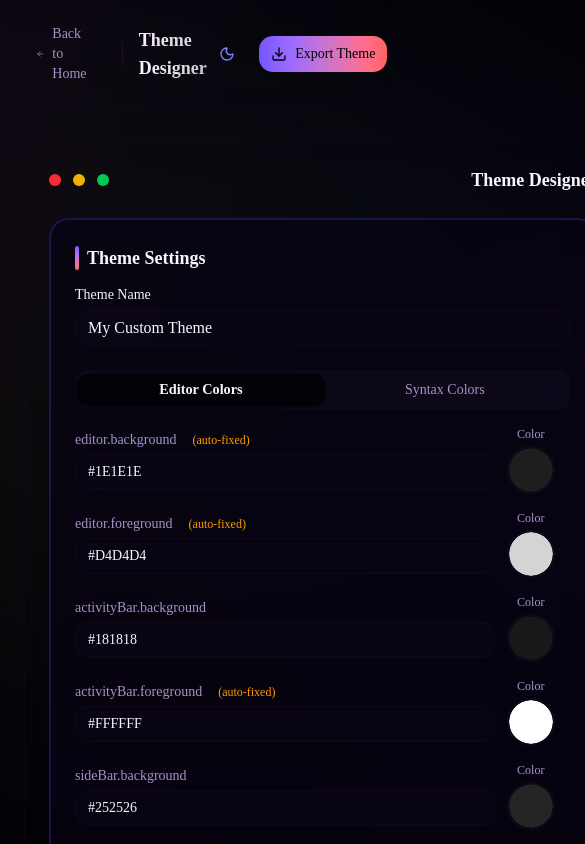
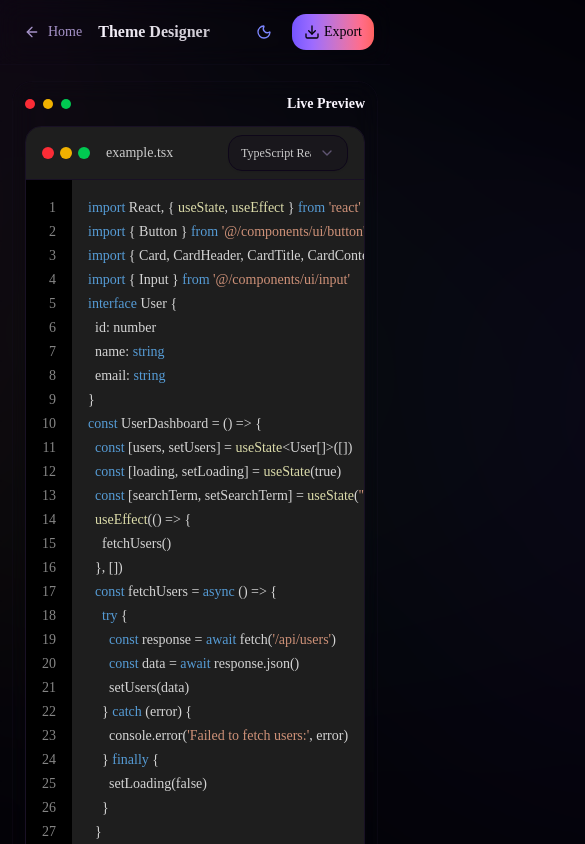
Before and after one commit to SymphonyIceAttack/themecraft, a Next.js app: page /editor in a window 390 px wide. Shown: the top 844 px of the page, 585 px wide, since content can reach past the window. Built offline with nearby package versions, Linux system fonts and the light colour scheme.

Commit message:
feat: fix mobie

```diff
--- a/app/editor/page.tsx
+++ b/app/editor/page.tsx
@@ -69,35 +69,37 @@ export default function EditorPage() {
 
   return (
     <div className="min-h-screen">
-      {/* Simplified header for editor page */}
+      {/* Optimized header for editor page */}
       <header className="sticky top-0 z-50 glass border-b border-border/30">
-        <div className="container mx-auto px-6 py-4">
+        <div className="container mx-auto px-4 sm:px-6 py-3 sm:py-4">
           <div className="flex items-center justify-between">
             {/* Logo and back button */}
-            <div className="flex items-center gap-4">
+            <div className="flex items-center gap-2 sm:gap-4 min-w-0 flex-1">
               <Link
                 href="/"
-                className="flex items-center gap-2 px-3 py-2 rounded-lg text-sm font-medium text-muted-foreground hover:text-foreground hover:bg-accent/20 transition-all duration-300 group"
+                className="flex items-center gap-2 px-2 sm:px-3 py-2 rounded-lg text-sm font-medium text-muted-foreground hover:text-foreground hover:bg-accent/20 transition-all duration-300 group flex-shrink-0 touch-manipulation"
               >
                 <ArrowLeft className="w-4 h-4 group-hover:-translate-x-1 transition-transform" />
-                Back to Home
+                <span className="hidden xs:inline">Back to Home</span>
+                <span className="xs:hidden">Home</span>
               </Link>
-              <div className="h-6 w-px bg-border" />
-              <h1 className="text-lg font-bold bg-gradient-to-r from-foreground to-foreground/80 bg-clip-text text-transparent">
+              <div className="h-6 w-px bg-border hidden sm:block" />
+              <h1 className="text-base sm:text-lg font-bold bg-gradient-to-r from-foreground to-foreground/80 bg-clip-text text-transparent truncate">
                 Theme Designer
               </h1>
             </div>
 
             {/* Right side controls */}
-            <div className="flex items-center gap-3">
+            <div className="flex items-center gap-2 sm:gap-3 flex-shrink-0">
               <ThemeModeToggle />
               <Button
                 onClick={() => setShowExport(true)}
-                className="gap-2 bg-gradient-to-r from-primary to-accent hover:from-primary/90 hover:to-accent/90 transition-all duration-300 hover:scale-105 hover:shadow-xl shadow-primary/30 relative overflow-hidden group border-0"
+                className="gap-1 sm:gap-2 bg-gradient-to-r from-primary to-accent hover:from-primary/90 hover:to-accent/90 transition-all duration-300 hover:scale-105 hover:shadow-xl shadow-primary/30 relative overflow-hidden group border-0 px-3 sm:px-4 py-2 text-sm sm:text-base touch-manipulation"
               >
                 <div className="absolute inset-0 bg-gradient-to-r from-white/0 via-white/20 to-white/0 -translate-x-full group-hover:translate-x-full transition-transform duration-700" />
-                <Download className="w-4 h-4 relative z-10" />
-                <span className="relative z-10">Export Theme</span>
+                <Download className="w-3 h-3 sm:w-4 sm:h-4 relative z-10" />
+                <span className="relative z-10 hidden sm:inline">Export Theme</span>
+                <span className="relative z-10 sm:hidden">Export</span>
               </Button>
             </div>
           </div>
@@ -105,18 +107,18 @@ export default function EditorPage() {
       </header>
 
       {/* Main editor content */}
-      <main className="container mx-auto px-6 py-8">
+      <main className="container mx-auto px-3 sm:px-6 py-4 sm:py-8">
         <div className="max-w-7xl mx-auto">
-          <div className="grid lg:grid-cols-2 gap-8 min-h-[calc(100vh-12rem)]">
+          <div className="flex flex-col xl:grid xl:grid-cols-2 gap-4 sm:gap-6 xl:gap-8 min-h-[calc(100vh-10rem)]">
             {/* Theme Editor */}
-            <div className="space-y-6">
-              <div className="glass-dark rounded-2xl p-6 border border-border/30">
-                <div className="flex items-center gap-3 mb-6">
-                  <div className="w-3 h-3 rounded-full bg-red-500" />
-                  <div className="w-3 h-3 rounded-full bg-yellow-500" />
-                  <div className="w-3 h-3 rounded-full bg-green-500" />
+            <div className="space-y-3 sm:space-y-4 xl:space-y-6 order-2 xl:order-1">
+              <div className="glass-dark rounded-xl sm:rounded-2xl p-3 sm:p-6 border border-border/30">
+                <div className="flex items-center gap-2 sm:gap-3 mb-3 sm:mb-6">
+                  <div className="w-2.5 h-2.5 sm:w-3 sm:h-3 rounded-full bg-red-500 flex-shrink-0" />
+                  <div className="w-2.5 h-2.5 sm:w-3 sm:h-3 rounded-full bg-yellow-500 flex-shrink-0" />
+                  <div className="w-2.5 h-2.5 sm:w-3 sm:h-3 rounded-full bg-green-500 flex-shrink-0" />
                   <div className="ml-auto">
-                    <h2 className="text-lg font-semibold text-foreground">
+                    <h2 className="text-sm sm:text-lg font-semibold text-foreground">
                       Theme Designer
                     </h2>
                   </div>
@@ -131,14 +133,14 @@ export default function EditorPage() {
             </div>
 
             {/* Code Preview */}
-            <div className="space-y-6">
-              <div className="glass-dark rounded-2xl p-6 border border-border/30 sticky top-24">
-                <div className="flex items-center gap-3 mb-6">
-                  <div className="w-3 h-3 rounded-full bg-red-500" />
-                  <div className="w-3 h-3 rounded-full bg-yellow-500" />
-                  <div className="w-3 h-3 rounded-full bg-green-500" />
+            <div className="space-y-3 sm:space-y-4 xl:space-y-6 order-1 xl:order-2">
+              <div className="glass-dark rounded-xl sm:rounded-2xl p-3 sm:p-6 border border-border/30 xl:sticky xl:top-24">
+                <div className="flex items-center gap-2 sm:gap-3 mb-3 sm:mb-6">
+                  <div className="w-2.5 h-2.5 sm:w-3 sm:h-3 rounded-full bg-red-500 flex-shrink-0" />
+                  <div className="w-2.5 h-2.5 sm:w-3 sm:h-3 rounded-full bg-yellow-500 flex-shrink-0" />
+                  <div className="w-2.5 h-2.5 sm:w-3 sm:h-3 rounded-full bg-green-500 flex-shrink-0" />
                   <div className="ml-auto">
-                    <h2 className="text-lg font-semibold text-foreground">
+                    <h2 className="text-sm sm:text-lg font-semibold text-foreground">
                       Live Preview
                     </h2>
                   </div>
--- a/components/blog/blog-theme-toggle.tsx
+++ b/components/blog/blog-theme-toggle.tsx
@@ -19,11 +19,11 @@ export function BlogThemeToggle() {
       <Button
         variant="outline"
         size="icon"
-        className="transition-all hover:scale-105 bg-transparent border-gray-300 dark:border-gray-600"
+        className="transition-all hover:scale-105 bg-transparent border-gray-300 dark:border-gray-600 touch-manipulation"
         aria-label="Toggle blog theme"
         disabled
       >
-        <Moon className="h-5 w-5" />
+        <Moon className="h-4 w-4 sm:h-5 sm:w-5" />
       </Button>
     );
   }
@@ -33,13 +33,13 @@ export function BlogThemeToggle() {
       variant="outline"
       size="icon"
       onClick={() => setTheme(theme === "dark" ? "light" : "dark")}
-      className="transition-all hover:scale-105 bg-transparent border-gray-300 dark:border-gray-600"
+      className="transition-all hover:scale-105 bg-transparent border-gray-300 dark:border-gray-600 touch-manipulation"
       aria-label="Toggle blog theme"
     >
       {theme === "light" ? (
-        <Moon className="h-5 w-5" />
+        <Moon className="h-4 w-4 sm:h-5 sm:w-5" />
       ) : (
-        <Sun className="h-5 w-5" />
+        <Sun className="h-4 w-4 sm:h-5 sm:w-5" />
       )}
     </Button>
   );
--- a/components/code-preview.tsx
+++ b/components/code-preview.tsx
@@ -135,7 +135,7 @@ export function CodePreview({ theme }: CodePreviewProps) {
         </div>
 
         <Select value={selectedLanguage} onValueChange={setSelectedLanguage}>
-          <SelectTrigger className="w-[180px] h-7 text-xs">
+          <SelectTrigger className="w-[120px] xs:w-[140px] sm:w-[160px] md:w-[180px] h-7 text-xs">
             <SelectValue />
           </SelectTrigger>
           <SelectContent>
--- a/components/export-dialog.tsx
+++ b/components/export-dialog.tsx
@@ -96,20 +96,20 @@ export function ExportDialog({ open, onOpenChange, theme }: ExportDialogProps) {
 
   return (
     <Dialog open={open} onOpenChange={onOpenChange}>
-      <DialogContent className="max-w-3xl max-h-[80vh]">
+      <DialogContent className="max-w-4xl sm:max-w-5xl max-h-[90vh] sm:max-h-[80vh] w-[95vw] sm:w-auto">
         <DialogHeader>
-          <DialogTitle className="text-foreground">Export Theme</DialogTitle>
-          <DialogDescription className="text-muted-foreground">
+          <DialogTitle className="text-lg sm:text-xl text-foreground">Export Theme</DialogTitle>
+          <DialogDescription className="text-sm sm:text-base text-muted-foreground">
             Choose your editor and export the theme configuration
           </DialogDescription>
         </DialogHeader>
 
-        <div className="space-y-4">
+        <div className="space-y-4 sm:space-y-6">
           <div className="space-y-3">
             <div className="text-sm font-semibold text-foreground">
               Target Editor
             </div>
-            <div className="grid grid-cols-5 gap-2">
+            <div className="grid grid-cols-3 sm:grid-cols-5 gap-2 sm:gap-3">
               {EDITOR_OPTIONS.map((option) => {
                 const Icon = option.icon;
                 const isSelected = selectedEditor === option.value;
@@ -121,7 +121,7 @@ export function ExportDialog({ open, onOpenChange, theme }: ExportDialogProps) {
                       setSelectedEditor(option.value as EditorType)
                     }
                     className={`
-                      relative flex flex-col items-center gap-2 p-4 rounded-lg border-2 transition-all duration-200
+                      relative flex flex-col items-center gap-1 sm:gap-2 p-2 sm:p-4 rounded-lg border-2 transition-all duration-200 touch-manipulation
                       ${
                         isSelected
                           ? "border-primary bg-primary/10 shadow-md"
@@ -130,7 +130,7 @@ export function ExportDialog({ open, onOpenChange, theme }: ExportDialogProps) {
                     `}
                   >
                     <Icon
-                      className={`w-6 h-6 ${isSelected ? option.color : "text-muted-foreground"}`}
+                      className={`w-4 h-4 sm:w-6 sm:h-6 ${isSelected ? option.color : "text-muted-foreground"}`}
                     />
                     <div className="text-center">
                       <div
@@ -140,7 +140,7 @@ export function ExportDialog({ open, onOpenChange, theme }: ExportDialogProps) {
                       </div>
                     </div>
                     {isSelected && (
-                      <div className="absolute top-1 right-1 w-2 h-2 rounded-full bg-primary" />
+                      <div className="absolute top-1 right-1 w-1.5 h-1.5 sm:w-2 sm:h-2 rounded-full bg-primary" />
                     )}
                   </button>
                 );
@@ -158,26 +158,26 @@ export function ExportDialog({ open, onOpenChange, theme }: ExportDialogProps) {
           <Textarea
             value={themeContent}
             readOnly
-            className="font-mono text-sm h-[400px] resize-none"
+            className="font-mono text-xs sm:text-sm h-[250px] sm:h-[300px] md:h-[400px] resize-none"
           />
 
-          <div className="flex gap-3">
+          <div className="flex flex-col sm:flex-row gap-2 sm:gap-3">
             <Button
               onClick={copyToClipboard}
               variant="outline"
-              className="flex-1 gap-2 bg-transparent"
+              className="flex-1 gap-2 bg-transparent h-10 sm:h-auto touch-manipulation"
             >
-              <Copy className="w-4 h-4" />
-              Copy to Clipboard
+              <Copy className="w-3 h-3 sm:w-4 sm:h-4" />
+              <span className="text-sm">Copy to Clipboard</span>
             </Button>
-            <Button onClick={downloadFile} className="flex-1 gap-2">
-              <Download className="w-4 h-4" />
-              Download {exportFormat.extension.toUpperCase()}
+            <Button onClick={downloadFile} className="flex-1 gap-2 h-10 sm:h-auto touch-manipulation">
+              <Download className="w-3 h-3 sm:w-4 sm:h-4" />
+              <span className="text-sm">Download {exportFormat.extension.toUpperCase()}</span>
             </Button>
           </div>
 
-          <div className="p-4 bg-muted rounded-lg">
-            <p className="text-sm text-muted-foreground">
+          <div className="p-3 sm:p-4 bg-muted rounded-lg">
+            <p className="text-xs sm:text-sm text-muted-foreground">
               <strong className="text-foreground">How to use:</strong>{" "}
               {selectedEditor === "vscode" &&
                 "Save the JSON file and place it in your VSCode extensions folder, or use it with the VSCode theme development workflow."}
--- a/components/theme-editor.tsx
+++ b/components/theme-editor.tsx
@@ -44,18 +44,18 @@ export function ThemeEditor({ theme, onThemeChange }: ThemeEditorProps) {
   };
 
   return (
-    <Card className="p-6 bg-card/80 backdrop-blur-sm border-2 border-primary/20 hover:border-primary/40 transition-all duration-300 shadow-xl hover:shadow-2xl hover:shadow-primary/10">
-      <div className="space-y-6">
+    <Card className="p-4 sm:p-6 bg-card/80 backdrop-blur-sm border-2 border-primary/20 hover:border-primary/40 transition-all duration-300 shadow-xl hover:shadow-2xl hover:shadow-primary/10">
+      <div className="space-y-4 sm:space-y-6">
         <div>
-          <h2 className="text-lg font-semibold text-foreground mb-4 flex items-center gap-2">
+          <h2 className="text-base sm:text-lg font-semibold text-foreground mb-3 sm:mb-4 flex items-center gap-2">
             <span className="w-1 h-6 bg-gradient-to-b from-primary to-accent rounded-full" />
             Theme Settings
           </h2>
-          <div className="space-y-4">
+          <div className="space-y-3 sm:space-y-4">
             <div>
               <Label
                 htmlFor="theme-name"
-                className="text-foreground font-medium"
+                className="text-foreground font-medium text-sm sm:text-base"
               >
                 Theme Name
               </Label>
@@ -63,21 +63,21 @@ export function ThemeEditor({ theme, onThemeChange }: ThemeEditorProps) {
                 id="theme-name"
                 value={theme.name}
                 onChange={(e) => updateThemeName(e.target.value)}
-                className="mt-2 bg-background/50 border-border/50 focus:border-primary transition-all duration-300"
+                className="mt-1 sm:mt-2 bg-background/50 border-border/50 focus:border-primary transition-all duration-300 h-10 sm:h-auto touch-manipulation"
               />
             </div>
           </div>
         </div>
 
         <Tabs defaultValue="editor" className="w-full">
-          <TabsList className="grid w-full grid-cols-2 bg-muted/50">
-            <TabsTrigger value="editor">Editor Colors</TabsTrigger>
-            <TabsTrigger value="syntax">Syntax Colors</TabsTrigger>
+          <TabsList className="grid w-full grid-cols-2 bg-muted/50 h-10 sm:h-11 touch-manipulation">
+            <TabsTrigger value="editor" className="text-xs sm:text-sm px-2 sm:px-4">Editor Colors</TabsTrigger>
+            <TabsTrigger value="syntax" className="text-xs sm:text-sm px-2 sm:px-4">Syntax Colors</TabsTrigger>
           </TabsList>
 
-          <TabsContent value="editor" className="mt-4">
-            <ScrollArea className="h-[500px] pr-4">
-              <div className="space-y-4">
+          <TabsContent value="editor" className="mt-3 sm:mt-4">
+            <ScrollArea className="h-[320px] sm:h-[400px] md:h-[500px] pr-1 sm:pr-4">
+              <div className="space-y-2 sm:space-y-3 pr-2">
                 {Object.entries(theme.colors).map(([key, value]) => (
                   <ColorInput
                     key={key}
@@ -90,15 +90,15 @@ export function ThemeEditor({ theme, onThemeChange }: ThemeEditorProps) {
             </ScrollArea>
           </TabsContent>
 
-          <TabsContent value="syntax" className="mt-4">
-            <ScrollArea className="h-[500px] pr-4">
-              <div className="space-y-6">
+          <TabsContent value="syntax" className="mt-3 sm:mt-4">
+            <ScrollArea className="h-[320px] sm:h-[400px] md:h-[500px] pr-1 sm:pr-4">
+              <div className="space-y-3 sm:space-y-4 pr-2">
                 {theme.tokenColors.map((token: TokenColor, index: number) => (
                   <div
                     key={index}
-                    className="space-y-3 p-4 bg-gradient-to-br from-muted/50 to-muted/30 rounded-lg border border-border/50 hover:border-primary/30 transition-all duration-300"
+                    className="space-y-2 sm:space-y-3 p-2 sm:p-4 bg-gradient-to-br from-muted/50 to-muted/30 rounded-lg border border-border/50 hover:border-primary/30 transition-all duration-300"
                   >
-                    <div className="text-sm font-medium text-foreground">
+                    <div className="text-xs sm:text-sm font-medium text-foreground break-words">
                       {token.scope.join(", ")}
                     </div>
                     <ColorInput
@@ -132,13 +132,13 @@ function ColorInput({
   const wasNormalized = value !== normalizedValue && value.trim() !== "";
 
   return (
-    <div className="flex items-center gap-3 group">
-      <div className="flex-1">
-        <Label className="text-sm text-muted-foreground font-medium">
+    <div className="flex items-center gap-2 sm:gap-3 group">
+      <div className="flex-1 min-w-0">
+        <Label className="text-xs text-muted-foreground font-medium block mb-1">
           {label}
           {wasNormalized && (
             <span
-              className="ml-2 text-xs text-amber-500"
+              className="ml-1 sm:ml-2 text-xs text-amber-500"
               title={`Original: ${value}`}
             >
               (auto-fixed)
@@ -165,15 +165,15 @@ function ColorInput({
               onChange(normalized);
             }
           }}
-          className="mt-1 font-mono text-sm bg-background/50 border-border/50 focus:border-primary transition-all duration-300"
+          className="mt-0 font-mono text-xs bg-background/50 border-border/50 focus:border-primary transition-all duration-300 h-8 sm:h-10 touch-manipulation"
           placeholder="#000000"
         />
       </div>
-      <div className="flex flex-col items-center gap-1">
+      <div className="flex flex-col items-center gap-1 flex-shrink-0">
         <Label className="text-xs text-muted-foreground font-medium">
           Color
         </Label>
-        <div className="relative w-12 h-12 rounded-full overflow-hidden border-2 border-border/50 hover:border-primary transition-all duration-300 hover:scale-110 cursor-pointer">
+        <div className="relative w-8 h-8 sm:w-10 sm:h-10 rounded-full overflow-hidden border-2 border-border/50 hover:border-primary transition-all duration-300 hover:scale-110 cursor-pointer touch-manipulation">
           <input
             type="color"
             value={normalizedValue}
--- a/components/theme-mode-toggle.tsx
+++ b/components/theme-mode-toggle.tsx
@@ -15,8 +15,8 @@ export function ThemeModeToggle() {
 
   if (!mounted) {
     return (
-      <Button variant="ghost" size="icon" className="w-10 h-10" disabled>
-        <Sun className="w-5 h-5" />
+      <Button variant="ghost" size="icon" className="w-10 h-10 touch-manipulation" disabled>
+        <Sun className="w-4 h-4 sm:w-5 sm:h-5" />
       </Button>
     );
   }
@@ -26,10 +26,10 @@ export function ThemeModeToggle() {
       variant="ghost"
       size="icon"
       onClick={() => setTheme(theme === "dark" ? "light" : "dark")}
-      className="w-10 h-10 relative overflow-hidden group transition-all duration-300 hover:scale-110 hover:bg-accent"
+      className="w-10 h-10 relative overflow-hidden group transition-all duration-300 hover:scale-110 hover:bg-accent touch-manipulation"
     >
-      <Sun className="w-5 h-5 rotate-0 scale-100 transition-all duration-500 dark:-rotate-90 dark:scale-0 text-amber-500" />
-      <Moon className="absolute w-5 h-5 rotate-90 scale-0 transition-all duration-500 dark:rotate-0 dark:scale-100 text-indigo-400" />
+      <Sun className="w-4 h-4 sm:w-5 sm:h-5 rotate-0 scale-100 transition-all duration-500 dark:-rotate-90 dark:scale-0 text-amber-500" />
+      <Moon className="absolute w-4 h-4 sm:w-5 sm:h-5 rotate-90 scale-0 transition-all duration-500 dark:rotate-0 dark:scale-100 text-indigo-400" />
       <span className="sr-only">Toggle theme</span>
     </Button>
   );
```
Also changed, not shown: components/blog/site-nav.tsx (+5 -5 lines), .crush.json, mobile_current.png (added), 1 other file (tests, documents, lock files or other folders).
